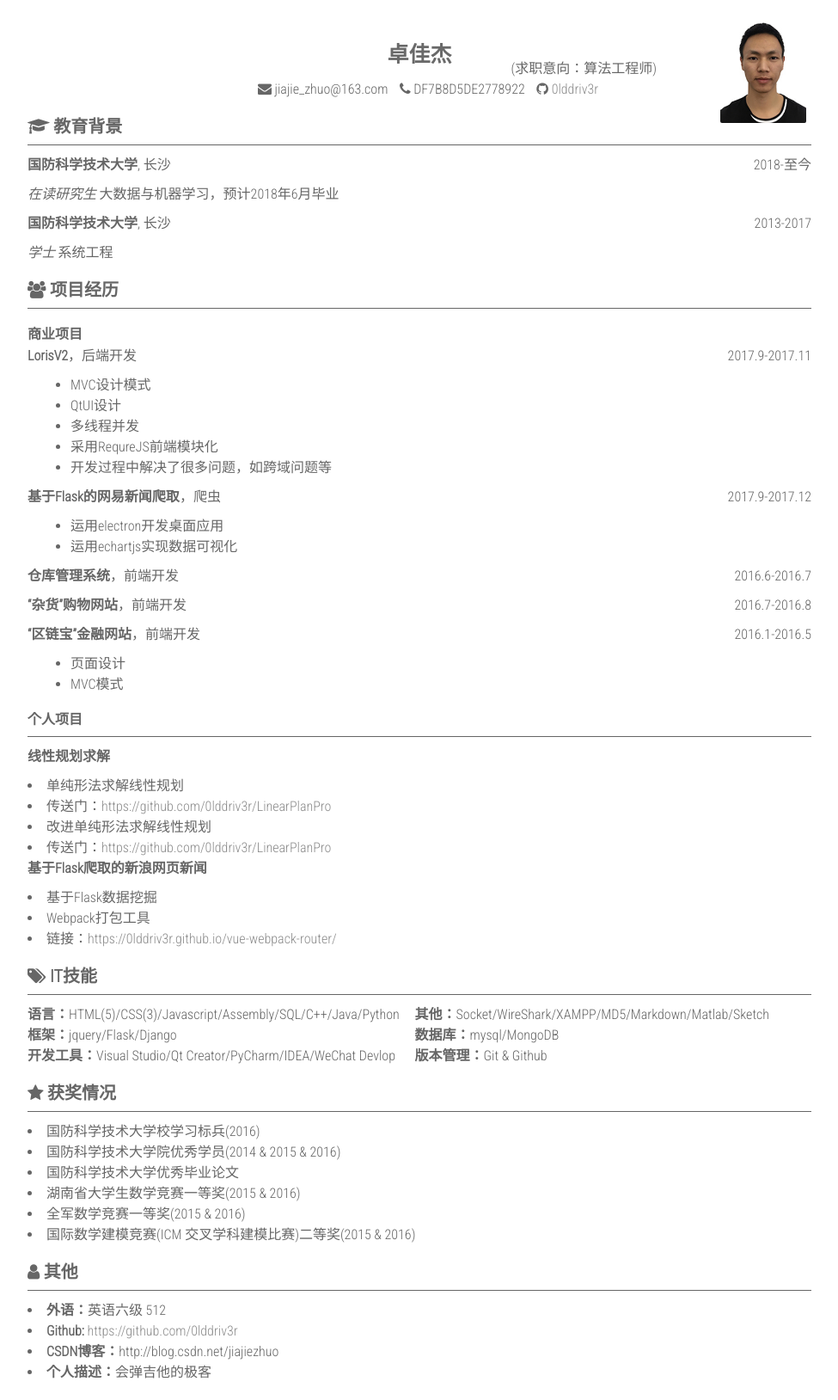
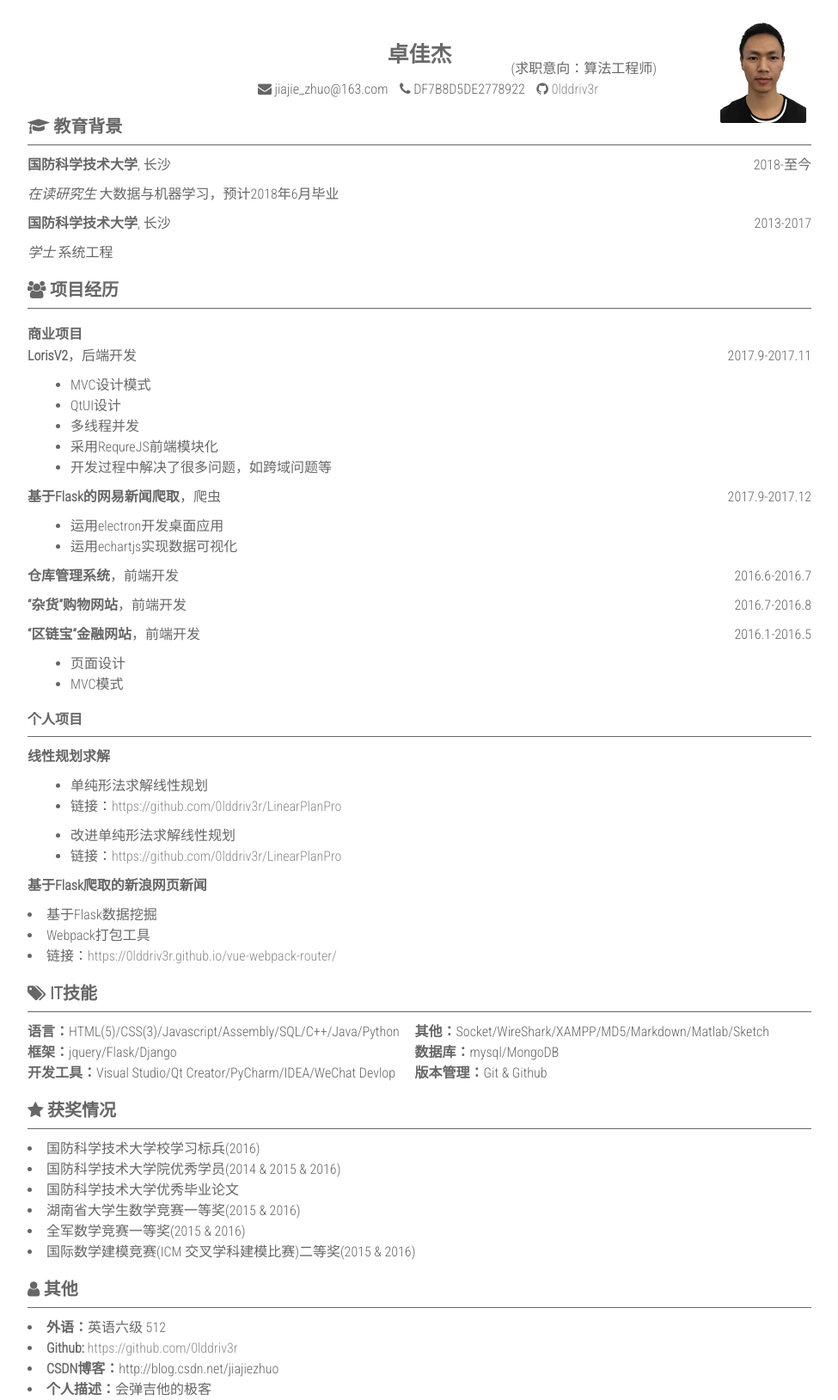
Before and after one commit to 0lddriv3r/0lddriv3r.github.io, a Jekyll site: the page built from resume.html, in a window 1280 px wide. Shown: the whole page at 86% size, without its empty margins (152-1127 px from the left). Built offline with Jekyll 4.4.1, drawn with Linux system fonts in a browser that asks for light colours; nearby versions of some CDN libraries.

Commit message:
Add ul to item in resume.html.

```diff
--- a/index.html
+++ b/index.html
@@ -16,7 +16,7 @@
 
             <img src="img/background.jpg" id="fullscreen">
 
-            <img src="./img/1.jpg" id="avatar">
+            <img src="img/1.JPG" id="avatar">
 
 
             <h1>Jiajie Zhuo</h1>
--- a/resume.html
+++ b/resume.html
@@ -80,14 +80,14 @@ layout: blank
             <div>
                 <p><b>线性规划求解</b></p>
             </div>
-            <div>
+            <ul>
                 <li>单纯形法求解线性规划</li>
-                <li>传送门：<a href="https://github.com/0lddriv3r/LinearPlan">https://github.com/0lddriv3r/LinearPlanPro</a></li>
-            </div>
-            <div>
+                <li>链接：<a href="https://github.com/0lddriv3r/LinearPlan">https://github.com/0lddriv3r/LinearPlanPro</a></li>
+            </ul>
+            <ul>
                 <li>改进单纯形法求解线性规划</li>
-                <li>传送门：<a href="https://github.com/0lddriv3r/LinearPlanPro">https://github.com/0lddriv3r/LinearPlanPro</a></li>
-            </div>
+                <li>链接：<a href="https://github.com/0lddriv3r/LinearPlanPro">https://github.com/0lddriv3r/LinearPlanPro</a></li>
+            </ul>
         </div>
         <div>
             <div>
```
